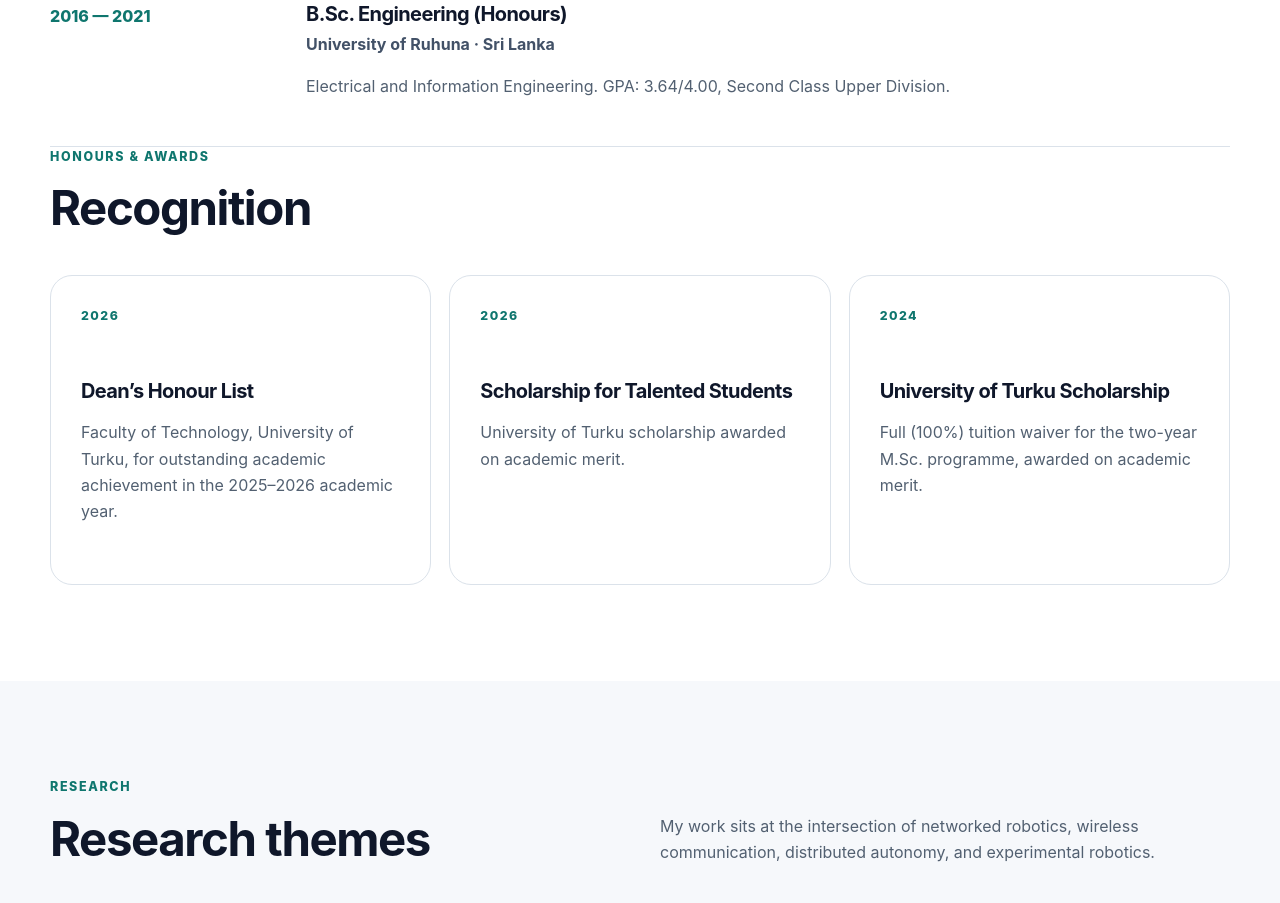
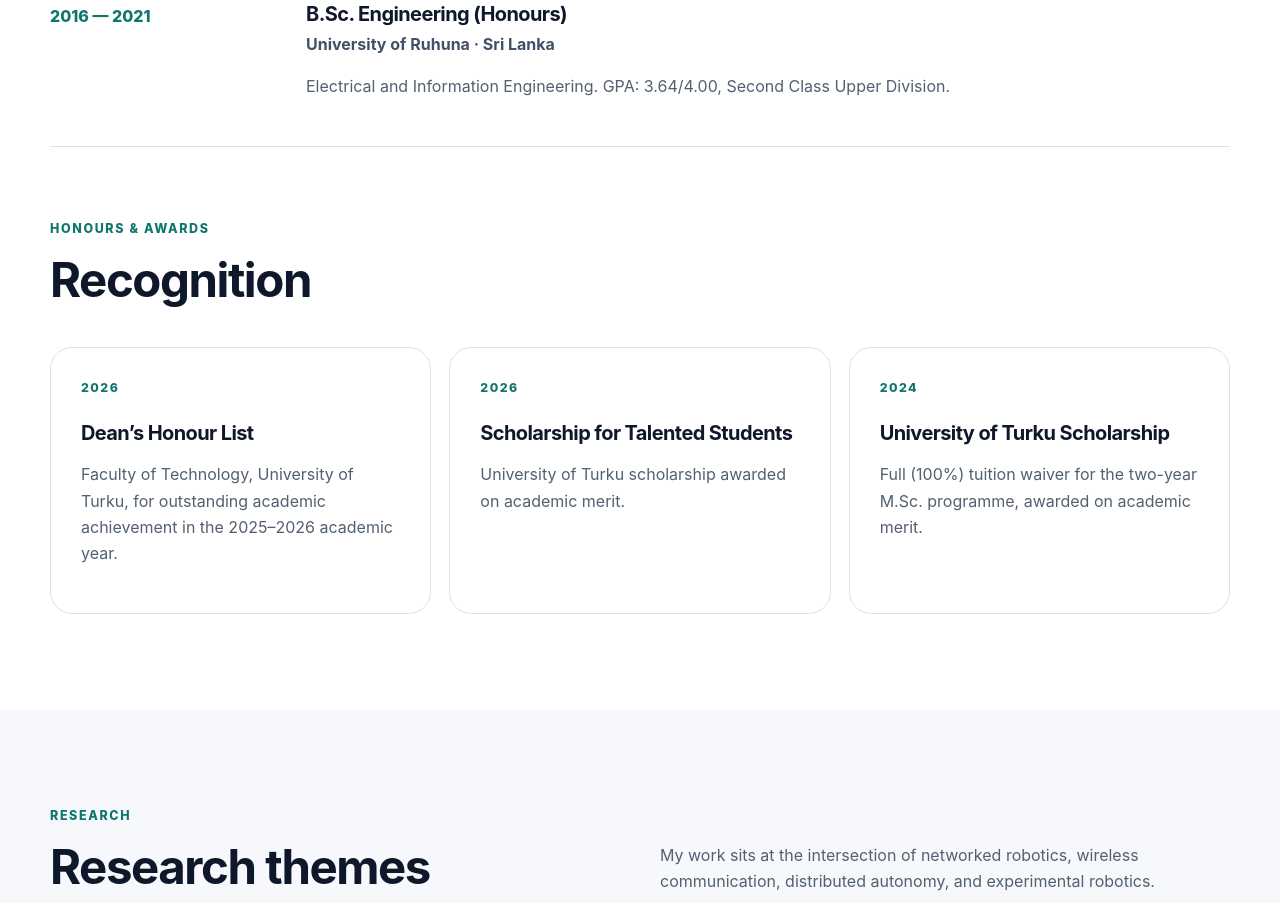
Before and after one commit to rivimal/rivimal.github.io, a plain HTML site: page index.html in a window 1280 px wide. Shown: the part 1995-2898 px from the top of the page. Drawn offline with Linux system fonts and the light colour scheme.

Commit message:
Style the honours and awards block

```diff
--- a/assets/css/styles.css
+++ b/assets/css/styles.css
@@ -319,3 +319,7 @@ h3 { font-size: 1.25rem; margin-bottom: 12px; }
   html { scroll-behavior: auto; }
   *, *::before, *::after { transition: none !important; }
 }
+
+.awards-heading { margin-top: 72px; scroll-margin-top: 84px; }
+.awards-heading + .card-grid .card { min-height: auto; }
+.awards-heading + .card-grid .card-number { margin-bottom: 24px; }
```
